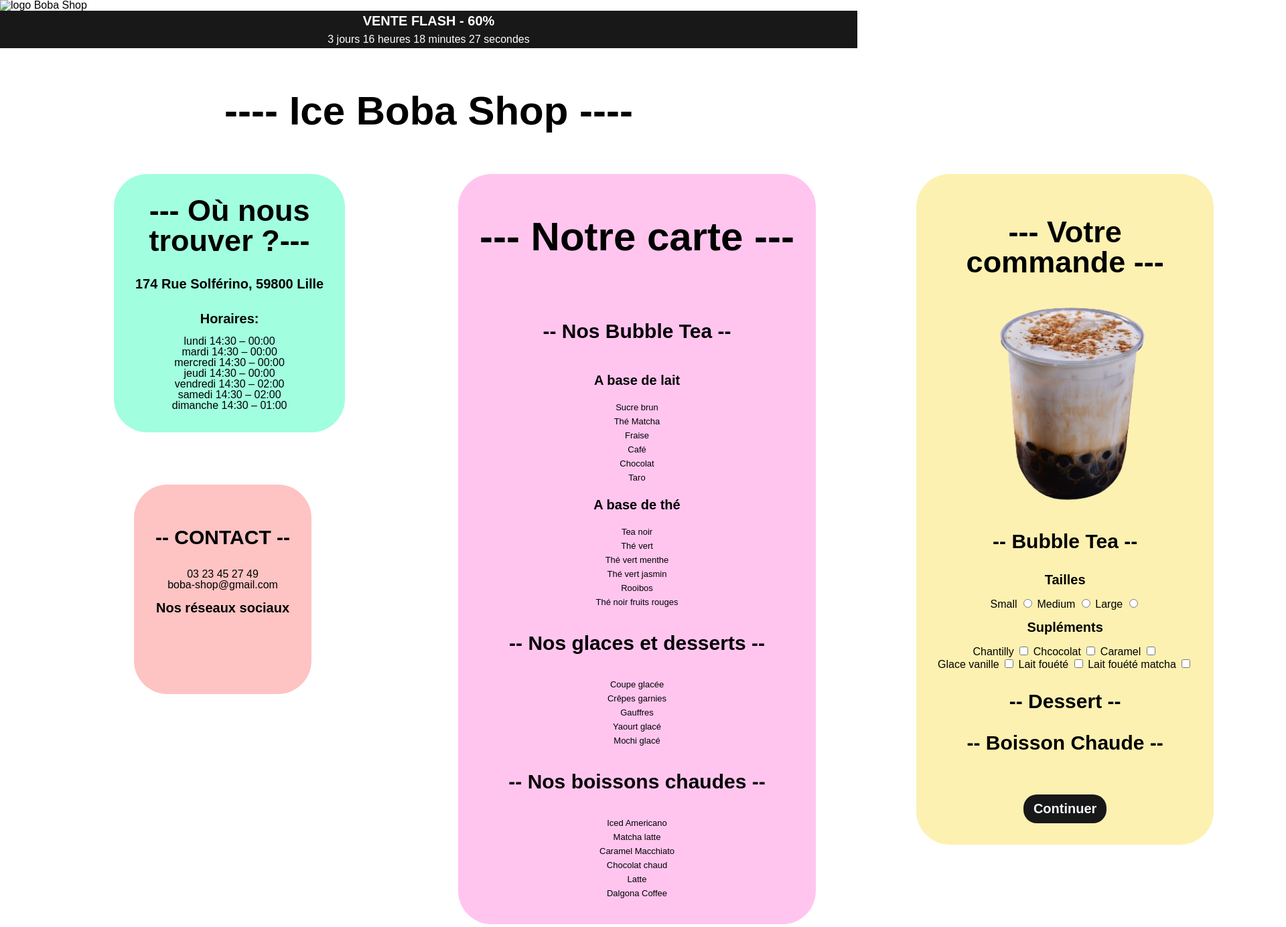
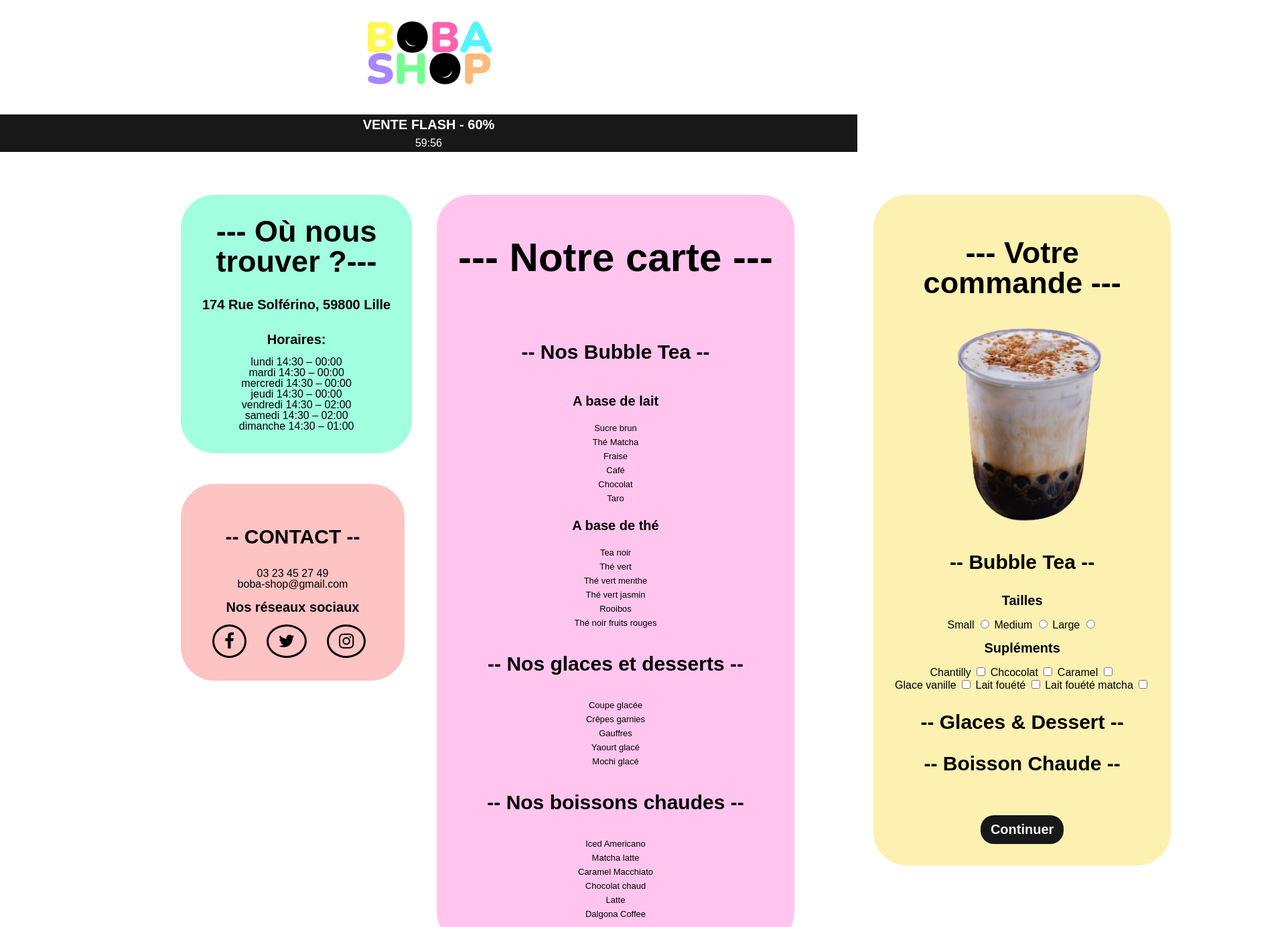
Before and after one commit to MarieG41/bubble-tea-store, a plain HTML site: page index.html in a window 1280 px wide. Shown: the top 1385 px of the page at 67% size, 1920 px wide, since content can reach past the window. Drawn offline with Linux system fonts and the light colour scheme.

Commit message:
counter + logo

```diff
--- a/index.html
+++ b/index.html
@@ -4,7 +4,7 @@
     <meta charset="UTF-8">
     <meta name="viewport" content="width=device-width, initial-scale=1.0">
     <title>Boba Store</title>
-    <link rel="stylesheet" href="https://cdnjs.cloudflare.com/ajax/libs/font-awesome/6.5.1/css/fontawesome.min.css" integrity="sha512-d0olNN35C6VLiulAobxYHZiXJmq+vl+BGIgAxQtD5+kqudro/xNMvv2yIHAciGHpExsIbKX3iLg+0B6d0k4+ZA==" crossorigin="anonymous" referrerpolicy="no-referrer" />
+<link href="https://maxcdn.bootstrapcdn.com/font-awesome/4.7.0/css/font-awesome.min.css" rel="stylesheet" integrity="sha384-wvfXpqpZZVQGK6TAh5PVlGOfQNHSoD2xbE+QkPxCAFlNEevoEH3Sl0sibVcOQVnN" crossorigin="anonymous">
     <link rel="stylesheet" href="reset.css">
     <link rel="stylesheet" href="style.css">
     <script defer src="index.js"></script>
@@ -12,14 +12,15 @@
 <body>
     <header>
         <nav>
-            <img src="" alt="logo Boba Shop">
+            <div class="img-logo">
+                <img src="img/Group 1logo.png" alt="logo Boba Shop">
+            </div>
             <div class="menu-pages">
                 <h3 class="flash-sale">VENTE FLASH - 60%</h3>
-                <p class="counter">3 jours 16 heures 18 minutes 27 secondes</p>
+                <p class="counter"></p>
             </div>
         </nav>
     </header>
-    <h1>---- Ice Boba Shop ----</h1>
     <div class="content">
         <div class="map">
             <div class="maps">
@@ -54,6 +55,7 @@
                 <p>03 23 45 27 49</p>
                 <p>boba-shop@gmail.com</p>
                 <h3>Nos réseaux sociaux</h3>
+                <div class="media">
                     <div class="social-media">
                         <ul>
                             <li class="facebook"><a href="#"><i class="fa fa-facebook fa-2x" aria-hidden="true"></i></a></li>
@@ -61,6 +63,8 @@
                             <li class="instagram"><a href="#"><i class="fa fa-instagram fa-2x" aria-hidden="true"></i></a></li>
                         </ul>
                     </div>
+                </div>
+
             </div>
         </div>
         <div class="menu">
@@ -135,7 +139,7 @@
                     <input id="lait" type="checkbox">
                     <label for="lait matcha">Lait fouété matcha</label>
                     <input id="lait matcha" type="checkbox">
-                    <h2>-- Dessert --</h2>
+                    <h2>-- Glaces & Dessert --</h2>
                     <h2>-- Boisson Chaude --</h2>
                 </div>
                 <div class="order">
--- a/index.js
+++ b/index.js
@@ -0,0 +1,15 @@
+//timer
+const counter = document.querySelector('.counter');
+const timerSet = 60;
+let time = timerSet * 60;
+
+setInterval(() => {
+    let minutes = parseInt(time / 60, 10);
+    let seconds = parseInt(time % 60, 10);
+
+    minutes = minutes < 10 ? "0" + minutes : minutes;
+    seconds = seconds < 10 ? "0" + seconds : seconds;
+
+    counter.innerText = `${minutes}:${seconds}`;
+    time = time <= 0 ? 0 : time -1;
+}, 1000);
--- a/style.css
+++ b/style.css
@@ -1,5 +1,11 @@
 body{
     font-family: Arial, Helvetica, sans-serif;
+}
+
+.img-logo{
+    margin-top: 32px;
+    display: flex;
+    justify-content: center;
 }
 
 .counter, .flash-sale{
@@ -20,13 +26,14 @@ h1{
 .content{
     display: grid;
     grid-template-columns: repeat(3, 620px);
-    grid-template-rows: repeat(4, 400px);
-    grid-gap: 64px;
+    grid-template-rows: repeat(3, 400px);
+    grid-gap: 32px;
+    margin-top: 64px;
 }
 
 .menu{
     grid-column: 2;
-    grid-row: 1 / 4;
+    grid-row: 1 / 3;
 }
 
 .menu-card{
@@ -61,7 +68,7 @@ li{
 
 .map{
     grid-column: 1;
-  grid-row: 1 / 4;
+    grid-row: 1 / 3;
 }
 
 .maps{
@@ -71,7 +78,7 @@ li{
     background-color: rgb(161, 254, 223);
     border-radius: 50px;
     padding: 0 32px 32px 32px;
-    margin: 0 0 32px 170px;
+    margin: 0 0 32px 270px;
     width: fit-content;
     height: fit-content;
 }
@@ -84,24 +91,80 @@ li{
 
 .contact{
     grid-column: 1;
-    grid-row: 2 / 4;
+    grid-row: 2 / 3;
 }
 
 .contact-us{
     background-color: rgb(254, 195, 195);
     text-align: center;
     display: flex;
-    width: fit-content;
-    height: fit-content;
+    width: 270px;
+    height: 230px;
     flex-direction: column;
     border-radius: 50px;
     padding: 32px;
-    margin: 0 0 32px 200px;
+    margin: 0 0 32px 270px;
 }
 
 .social-media{
+    width: 75px;
+}
 
+.social-media ul{
+    display: flex;
+    justify-content:flex-start;
 }
+
+.social-media ul li{
+    padding: 9px 15px;
+    margin: 0 15px;
+    text-align: center;
+    cursor: pointer;
+    border-radius: 50%;
+    border: 3px solid #000;
+    transition: all 0.5s ease;
+}
+
+.social-media ul li .fa{
+    color: #000;
+    transition: all 0.5s ease;
+}
+
+.social-media ul li:hover.facebook {
+  border: 3px solid #3b5998;
+  box-shadow: 0 0 15px #3b5998;
+  transition: all 0.5s ease;
+}
+
+.social-media ul li:hover .fa-facebook {
+  color: #3b5998;
+  text-shadow: 0 0 15px #3b5998;
+  transition: all 0.5s ease;
+}
+
+.social-media ul li:hover.twitter {
+    border: 3px solid #00aced;
+    box-shadow: 0 0 15px #00aced;
+    transition: all 0.5s ease;
+  }
+
+.social-media ul li:hover .fa-twitter {
+    color: #00aced;
+    text-shadow: 0 0 15px #00aced;
+    transition: all 0.5s ease;
+  }
+
+.social-media ul li:hover.instagram {
+    border: 3px solid #bc2a8d;
+    box-shadow: 0 0 15px #bc2a8d;
+    transition: all 0.5s ease;
+  }
+
+.social-media ul li:hover .fa-instagram {
+    color: #bc2a8d;
+    text-shadow: 0 0 15px #bc2a8d;
+    transition: all 0.5s ease;
+  }
 
 .order-boba{
     grid-column: 3;
@@ -154,3 +217,7 @@ footer{
     width:1904px;
     color: aliceblue;
 }
+
+@media screen and (max-width: 340px){
+
+}
```
Also changed, not shown: img/Group 1logo.png (added). Lines whose indentation alone changed are shown as unchanged.
